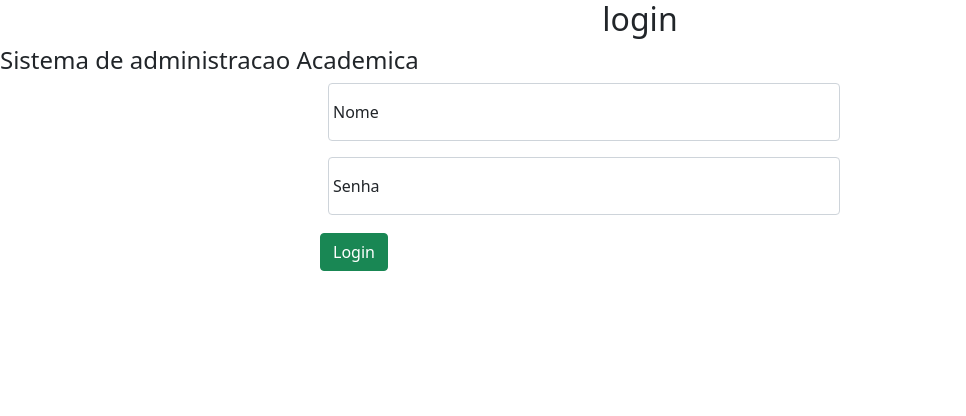
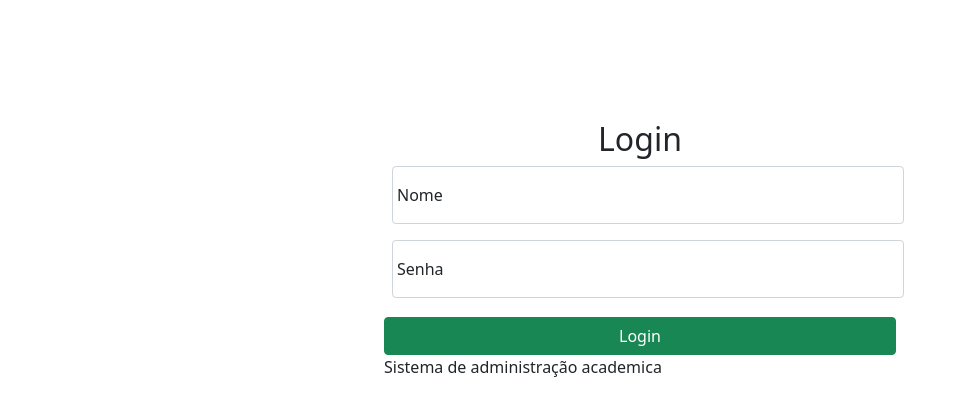
Before and after one commit to KleitonDaRosa/siacAdministracaoConfiguracao, a React (Create React App) app: page / in a window 1280 px wide. Shown: the top 416 px of the page, without its empty margins (0-966 px from the left). Built offline with nearby package versions, Linux system fonts and the light colour scheme.

Commit message:
login atualizado

```diff
--- a/src/components/Navegation/Login/Login.js
+++ b/src/components/Navegation/Login/Login.js
@@ -27,11 +27,11 @@ export default function Login() {
 
     return (
         <>
-            <h2> login </h2>
-            <h4>Sistema de administracao Academica</h4>
             <div id="formLogin">
+                <h2> Login </h2>
                 <div className="form-floating mb-3 ">
                     <input type="email" className="form-control" id="floatingInput" placeholder="name@example.com"
+                           aria-describedby="validationTooltipUsernamePrepend" required
                            onChange={(event) => setUserName(event.target.value)}/>
                     <label htmlFor="floatingInput">Nome</label>
                 </div>
@@ -40,7 +40,8 @@ export default function Login() {
                            onChange={(event) => setPassword(event.target.value)}/>
                     <label htmlFor="floatingPassword">Senha</label>
                 </div>
-                <button className="btn btn-success" onClick={() => loginUser()}>Login</button>
+                <button type="submit" className="btn btn-success" onClick={() => loginUser()}>Login</button>
+                <p>Sistema de administração academica</p>
             </div>
         </>
     )
--- a/src/components/Navegation/Login/login.css
+++ b/src/components/Navegation/Login/login.css
@@ -1,11 +1,14 @@
 div#formLogin {
     display: block;
-    position: relative;
-    left: 25%;
+    position: absolute;
+    top: 15%;
+    left: 30%;
     width: 40%;
 
 }
 
 button.btn-success {
     margin-top: 2%;
+    width: 100%;
+
 }
```
